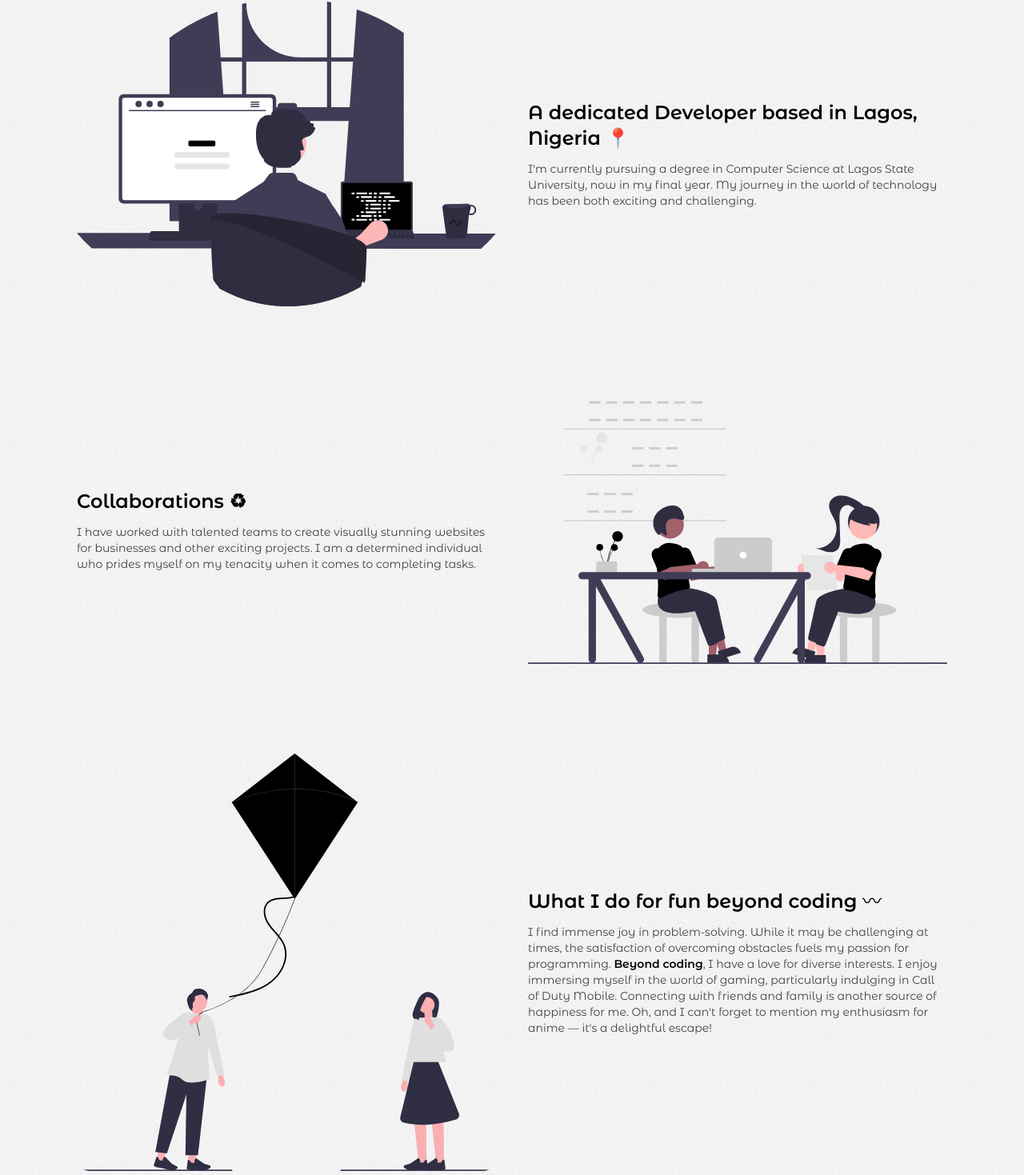
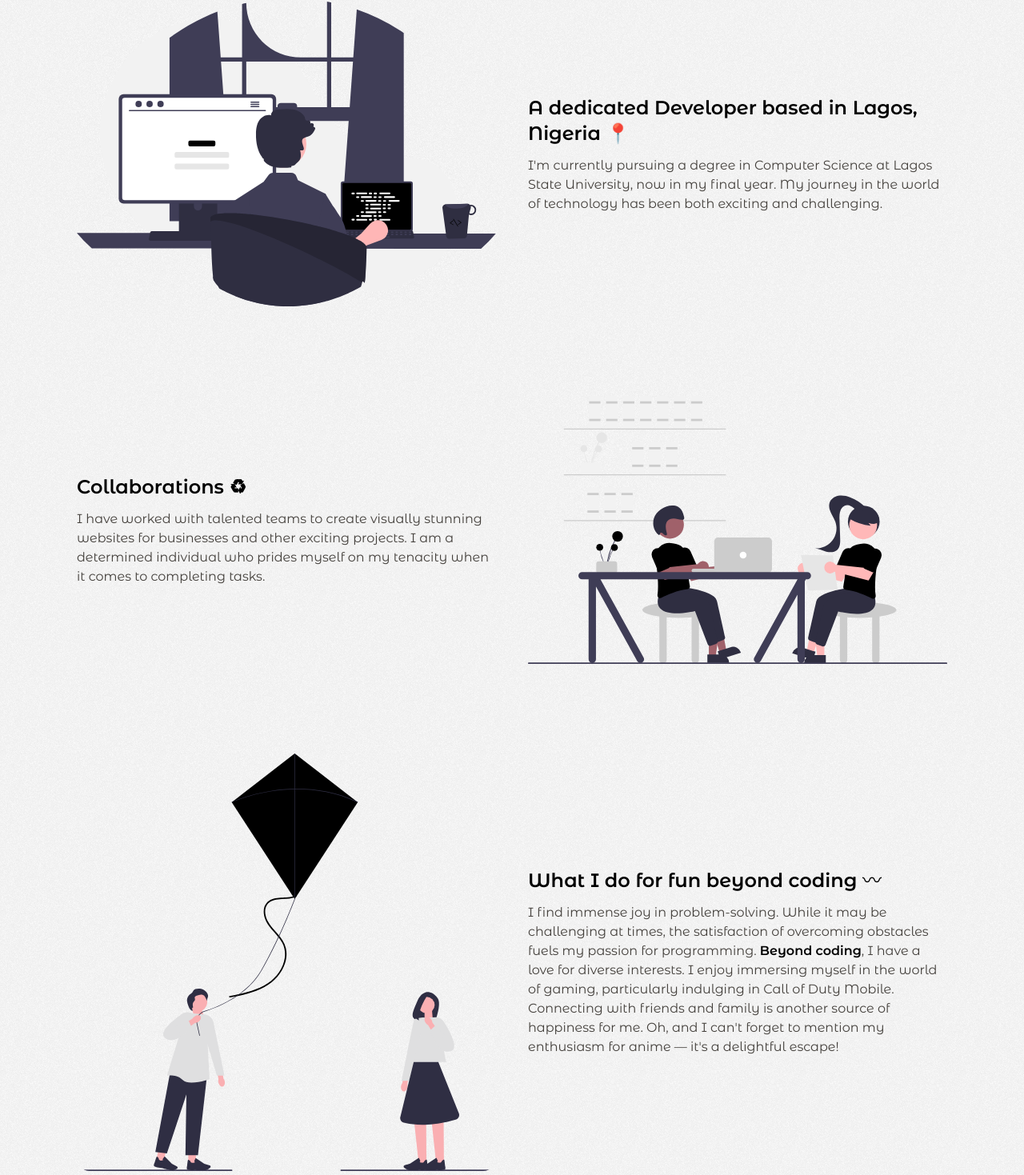
Before and after one commit to blossomobasi/blossoms-portfolio, a Next.js app: page /about in a window 1280 px wide. Shown: the part 1392-2861 px from the top of the page at 80% size. Built offline with nearby package versions, Linux system fonts and the light colour scheme.

Commit message:
Update to use base text size

```diff
--- a/src/components/about/AboutSlice1.tsx
+++ b/src/components/about/AboutSlice1.tsx
@@ -11,7 +11,7 @@ const AboutSlice1 = () => {
                 <h2 className="text-2xl font-semibold">
                     A dedicated Developer based in Lagos, Nigeria 📍
                 </h2>
-                <p className="mt-3 text-sm text-stone-700 dark:text-stone-500">
+                <p className="mt-3 text-stone-700 dark:text-stone-500">
                     I&apos;m currently pursuing a degree in Computer Science at Lagos State
                     University, now in my final year. My journey in the world of technology has been
                     both exciting and challenging.
--- a/src/components/about/AboutSlice2.tsx
+++ b/src/components/about/AboutSlice2.tsx
@@ -6,7 +6,7 @@ const AboutSlice2 = () => {
         <section className="flex items-center md:gap-x-10 gap-y-10 md:my-28 my-16 flex-col-reverse md:flex-row">
             <div className="w-full text-center md:text-left">
                 <h2 className="text-2xl font-semibold">Collaborations ♻</h2>
-                <p className="text-sm mt-3 text-stone-700 dark:text-stone-500">
+                <p className="mt-3 text-stone-700 dark:text-stone-500">
                     I have worked with talented teams to create visually stunning websites for
                     businesses and other exciting projects. I am a determined individual who prides
                     myself on my tenacity when it comes to completing tasks.
--- a/src/components/about/AboutSlice3.tsx
+++ b/src/components/about/AboutSlice3.tsx
@@ -10,7 +10,7 @@ const AboutSlice3 = () => {
                 <h2 className="text-2xl font-semibold">
                     What I do for fun beyond coding <span className="font-light">〰</span>
                 </h2>
-                <p className="mt-3 text-sm text-stone-700 dark:text-stone-500">
+                <p className="mt-3 text-stone-700 dark:text-stone-500">
                     I find immense joy in problem-solving. While it may be challenging at times, the
                     satisfaction of overcoming obstacles fuels my passion for programming.{" "}
                     <span className="font-semibold text-black dark:text-stone-300">
```
